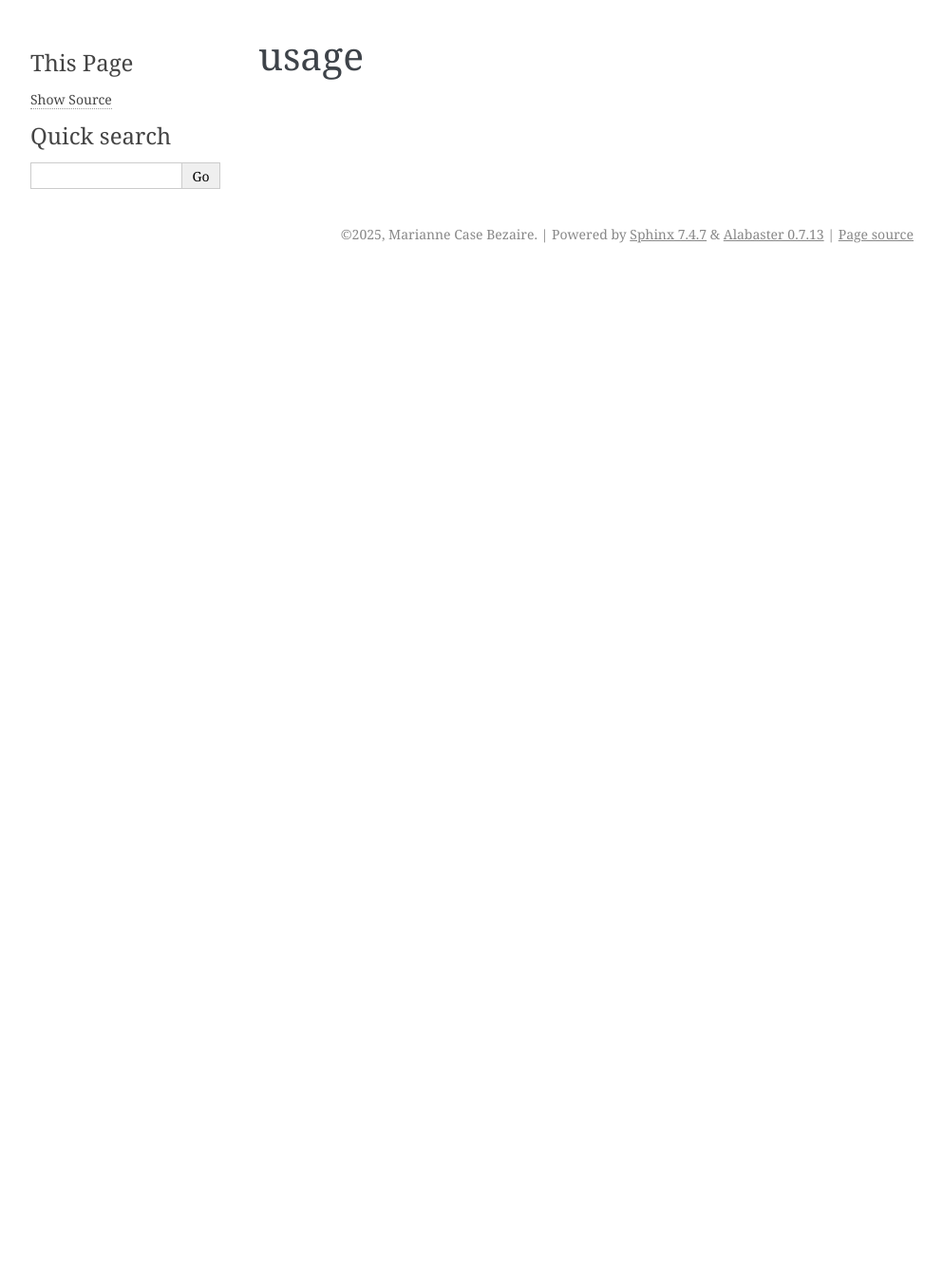
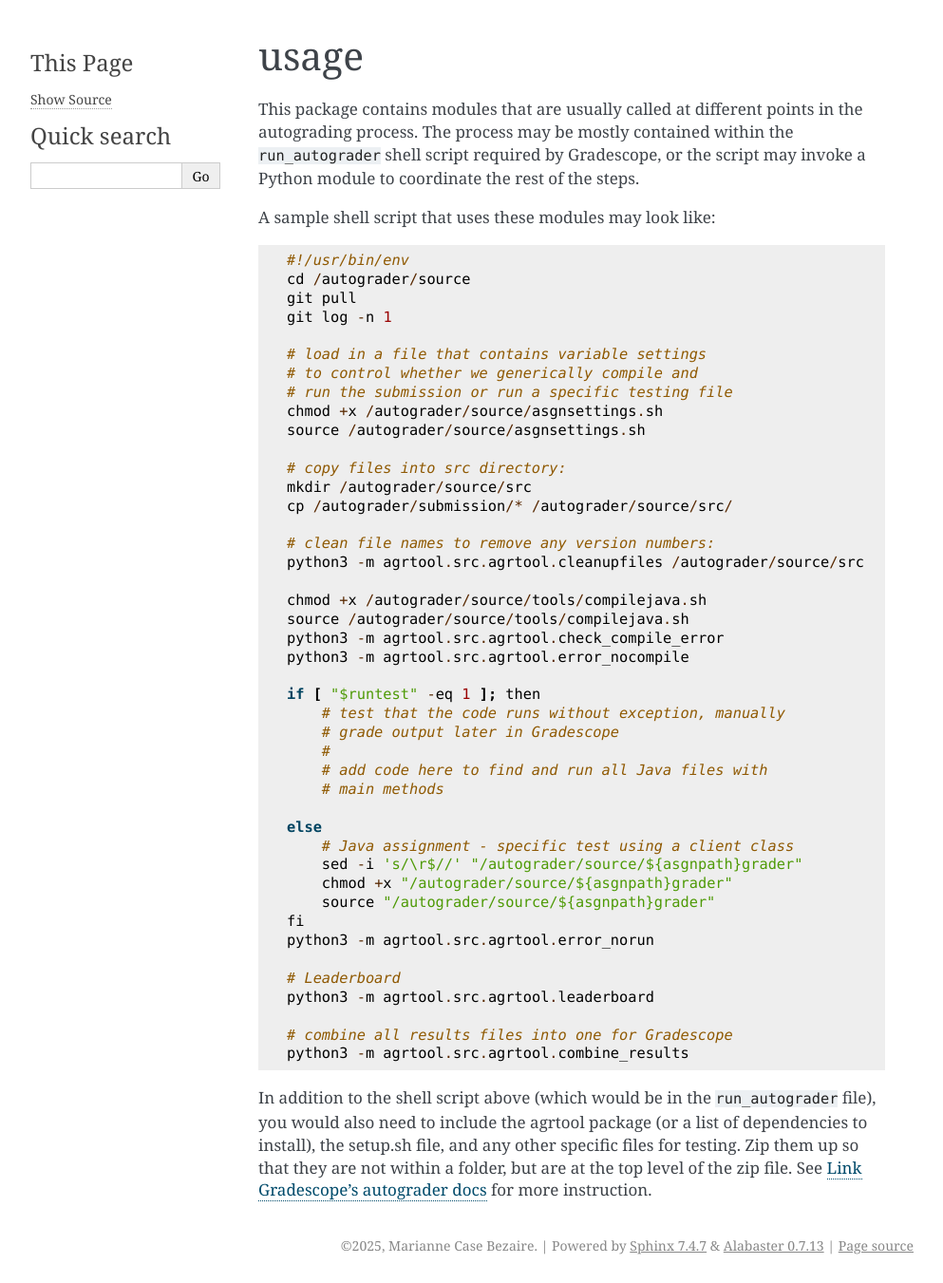
Before and after one commit to mbezaire/agrtool, a Sphinx documentation site: the page built from docs/usage.rst, in a window 1280 px wide. Shown: the whole page at 95% size, without its empty margins (148-1141 px from the left). Built offline with Sphinx 7.4.7, drawn with Linux system fonts in a browser that asks for light colours; before the commit the page ends 900 px from its top, so only the background shows below that.

Commit message:
more usage info

```diff
--- a/docs/usage.rst
+++ b/docs/usage.rst
@@ -1,2 +1,54 @@
 usage
 =====
+
+This package contains modules that are usually called at different points in the autograding process. The process may be mostly contained within the ``run_autograder`` shell script required by Gradescope, or the script may invoke a Python module to coordinate the rest of the steps.
+
+A sample shell script that uses these modules may look like::
+
+    #!/usr/bin/env
+    cd /autograder/source
+    git pull
+    git log -n 1
+
+    # load in a file that contains variable settings
+    # to control whether we generically compile and
+    # run the submission or run a specific testing file
+    chmod +x /autograder/source/asgnsettings.sh
+    source /autograder/source/asgnsettings.sh
+
+    # copy files into src directory:
+    mkdir /autograder/source/src
+    cp /autograder/submission/* /autograder/source/src/
+
+    # clean file names to remove any version numbers:
+    python3 -m agrtool.src.agrtool.cleanupfiles /autograder/source/src
+
+    chmod +x /autograder/source/tools/compilejava.sh
+    source /autograder/source/tools/compilejava.sh
+    python3 -m agrtool.src.agrtool.check_compile_error
+    python3 -m agrtool.src.agrtool.error_nocompile
+
+    if [ "$runtest" -eq 1 ]; then
+        # test that the code runs without exception, manually
+        # grade output later in Gradescope
+        #
+        # add code here to find and run all Java files with
+        # main methods
+
+    else
+        # Java assignment - specific test using a client class
+        sed -i 's/\r$//' "/autograder/source/${asgnpath}grader"
+        chmod +x "/autograder/source/${asgnpath}grader"
+        source "/autograder/source/${asgnpath}grader"
+    fi
+    python3 -m agrtool.src.agrtool.error_norun
+
+    # Leaderboard
+    python3 -m agrtool.src.agrtool.leaderboard
+
+    # combine all results files into one for Gradescope
+    python3 -m agrtool.src.agrtool.combine_results
+
+In addition to the shell script above (which would be in the ``run_autograder`` file), you would also need to include the agrtool package (or a list of dependencies to install), the setup.sh file,
+and any other specific files for testing. Zip them up so that they are not within a folder, but
+are at the top level of the zip file. See `Link Gradescope's autograder docs <https://gradescope-autograders.readthedocs.io/>`_ for more instruction.
```
Also changed, not shown: docs/api.rst (+43 -7 lines), 2 other files.
